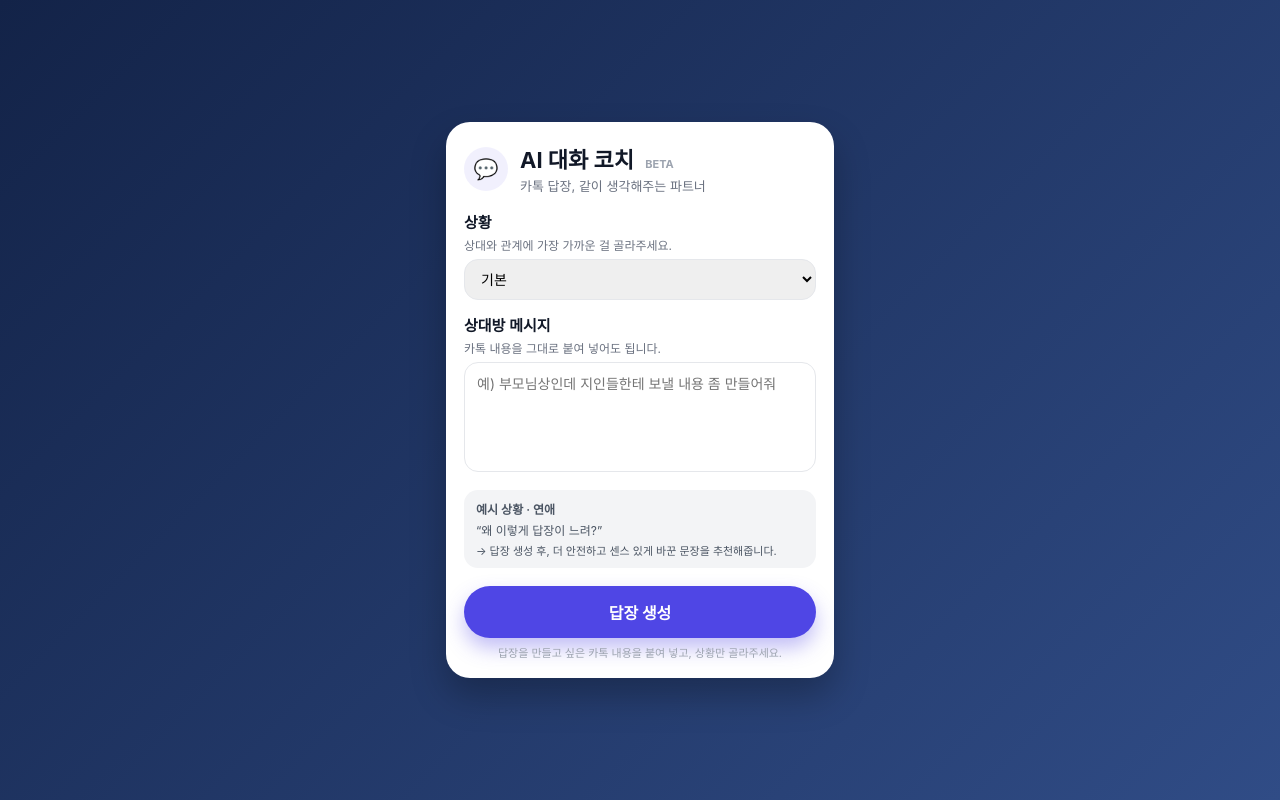
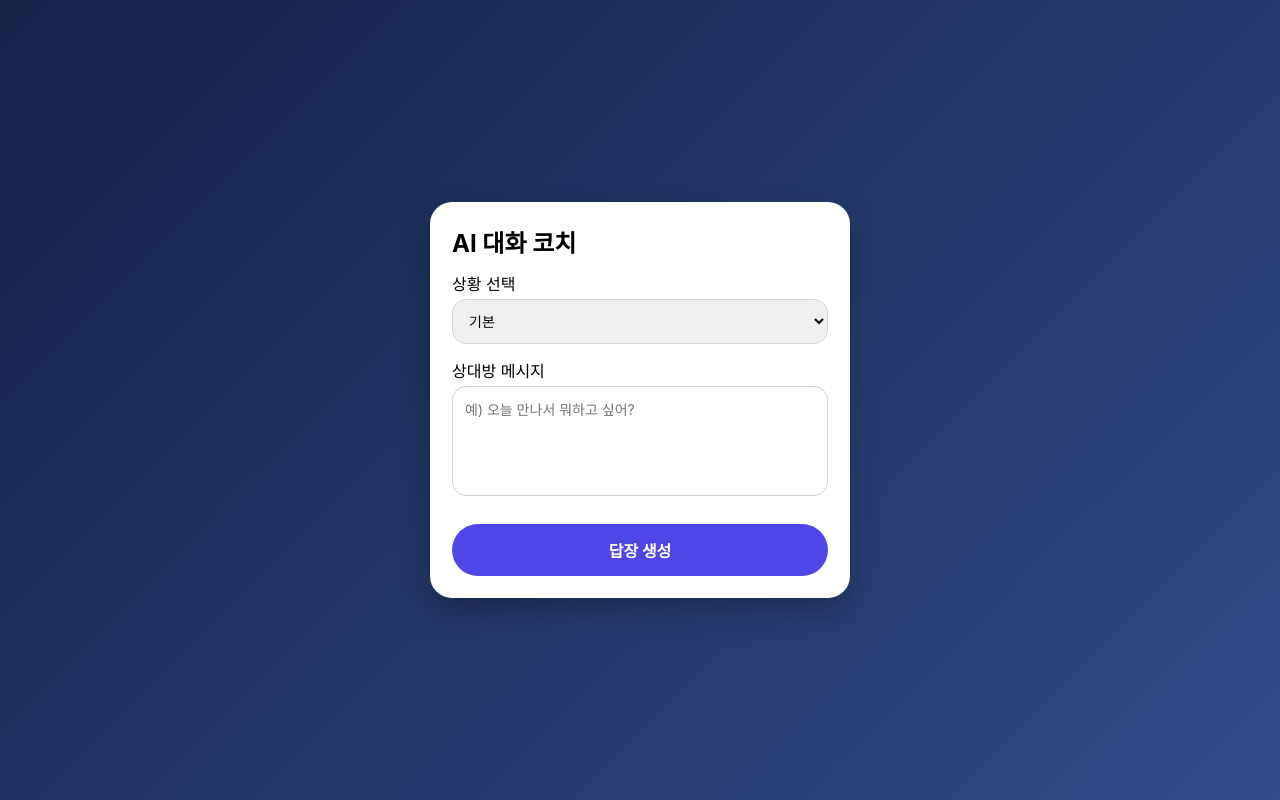
Before and after one commit to wkh7997-ship-it/ai-reply-coach, a plain HTML site: page index.html in a window 1280 px wide. Drawn offline with Linux system fonts and the light colour scheme.

Commit message:
Update index.html

```diff
--- a/index.html
+++ b/index.html
@@ -1,3 +1,4 @@
+
 <!DOCTYPE html>
 <html lang="ko">
 <head>
@@ -16,202 +17,120 @@
       box-sizing: border-box;
       margin: 0;
       padding: 0;
-      font-family: -apple-system, BlinkMacSystemFont, "Noto Sans KR", system-ui,
-        sans-serif;
+      font-family: -apple-system, BlibkMacSystemFont, "Noto Sans KR",
+        system-ui, sans-serif;
     }
 
     body {
       min-height: 100vh;
+      background: linear-gradient(135deg, var(--bg-grad-1), var(--bg-grad-2));
       display: flex;
       justify-content: center;
       align-items: center;
-      background: linear-gradient(135deg, var(--bg-grad-1), var(--bg-grad-2));
-      color: #111827;
+      padding: 20px;
     }
 
-    .app-wrapper {
+    .screen {
       width: 100%;
       max-width: 420px;
-      padding: 16px;
+      display: none;
     }
 
-    .app-card {
-      width: 100%;
-      background: #ffffff;
-      border-radius: 24px;
-      padding: 20px 18px 18px;
-      box-shadow: 0 18px 35px rgba(0, 0, 0, 0.26);
+    .screen.active {
+      display: block;
     }
 
-    .app-header {
-      display: flex;
-      align-items: center;
-      margin-bottom: 16px;
+    .card {
+      background: #fff;
+      border-radius: 22px;
+      padding: 22px;
+      box-shadow: 0 14px 30px rgba(0, 0, 0, 0.25);
     }
 
-    .app-header-icon {
-      width: 44px;
-      height: 44px;
-      border-radius: 999px;
-      background: rgba(79, 70, 229, 0.08);
-      display: flex;
-      align-items: center;
-      justify-content: center;
-      margin-right: 12px;
-      flex-shrink: 0;
-    }
-
-    .app-header-icon span {
-      font-size: 20px;
-    }
-
-    .app-title-wrap {
-      flex: 1;
-    }
-
-    .app-title {
-      font-size: 22px;
+    .title {
+      font-size: 24px;
       font-weight: 700;
-      color: #111827;
-      margin-bottom: 2px;
-    }
-
-    .app-subtitle {
-      font-size: 13px;
-      color: #6b7280;
-    }
-
-    .beta-badge {
-      font-size: 11px;
-      color: #9ca3af;
-      margin-left: 6px;
-    }
-
-    .section-label {
-      font-size: 15px;
-      font-weight: 600;
-      margin-bottom: 4px;
-      margin-top: 4px;
-    }
-
-    .section-help {
-      font-size: 12px;
-      color: #6b7280;
-      margin-bottom: 6px;
+      margin-bottom: 12px;
     }
 
     select,
     textarea {
       width: 100%;
+      margin-top: 4px;
+      margin-bottom: 14px;
+      padding: 12px;
       border-radius: 14px;
-      border: 1px solid #e5e7eb;
-      padding: 10px 12px;
+      border: 1px solid #d1d5db;
       font-size: 14px;
-      outline: none;
-    }
-
-    select:focus,
-    textarea:focus {
-      border-color: var(--accent);
-      box-shadow: 0 0 0 1px rgba(79, 70, 229, 0.25);
+      resize: none;
     }
 
     textarea {
-      resize: none;
-      min-height: 110px;
-      line-height: 1.5;
+      height: 110px;
     }
 
-    .example-box {
-      margin-top: 14px;
-      padding: 10px 12px;
-      border-radius: 14px;
-      background: #f3f4f6;
-      font-size: 12px;
-      color: #4b5563;
+    .btn {
+      width: 100%;
+      padding: 14px;
+      border: none;
+      border-radius: 999px;
+      background: var(--accent);
+      color: #fff;
+      font-size: 16px;
+      font-weight: 700;
+      cursor: pointer;
+      margin-top: 10px;
     }
 
-    .example-title {
-      font-weight: 600;
-      margin-bottom: 4px;
+    /* 결과 화면 스타일 */
+    .reply-box {
+      background: #eef2ff;
+      padding: 12px;
+      border-radius: 14px;
+      margin-bottom: 14px;
+      font-size: 14px;
+      position: relative;
     }
 
-    .btn-wrap {
-      margin-top: 18px;
+    .reply-positive {
+      border-left: 6px solid #22c55e; /* 초록색 */
     }
 
-    .primary-btn {
-      width: 100%;
-      border: none;
-      border-radius: 999px;
-      padding: 14px 16px;
-      font-size: 16px;
-      font-weight: 700;
-      background: var(--accent);
-      color: #fff;
-      cursor: pointer;
-      box-shadow: 0 10px 20px rgba(79, 70, 229, 0.35);
+    .reply-negative {
+      border-left: 6px solid #ef4444; /* 빨간색 */
     }
 
-    .primary-btn:active {
-      transform: translateY(1px);
-      box-shadow: 0 6px 14px rgba(79, 70, 229, 0.25);
+    .copy-btn {
+      position: absolute;
+      right: 12px;
+      bottom: 8px;
+      padding: 4px 10px;
+      font-size: 12px;
+      background: #4f46e5;
+      color: #fff;
+      border-radius: 8px;
+      cursor: pointer;
     }
 
-    .result-box {
-      margin-top: 14px;
-      padding: 10px 12px;
-      border-radius: 14px;
-      background: #eef2ff;
-      font-size: 13px;
-      color: #111827;
-      white-space: pre-wrap;
-    }
-
-    .result-title {
-      font-weight: 600;
-      margin-bottom: 4px;
-      color: #3730a3;
-    }
-
-    .small-caption {
-      margin-top: 6px;
-      font-size: 11px;
-      color: #9ca3af;
+    .back-btn {
+      margin-top: 12px;
       text-align: center;
-    }
-
-    @media (max-height: 650px) {
-      body {
-        align-items: flex-start;
-      }
-      .app-wrapper {
-        padding-top: 12px;
-      }
+      color: #fff;
+      font-size: 14px;
+      cursor: pointer;
+      opacity: 0.8;
     }
   </style>
 </head>
 
 <body>
-  <div class="app-wrapper">
-    <div class="app-card">
-      <!-- 헤더 -->
-      <div class="app-header">
-        <div class="app-header-icon">
-          <span>💬</span>
-        </div>
-        <div class="app-title-wrap">
-          <div class="app-title">
-            AI 대화 코치
-            <span class="beta-badge">BETA</span>
-          </div>
-          <div class="app-subtitle">카톡 답장, 같이 생각해주는 파트너</div>
-        </div>
-      </div>
 
-      <!-- 상황 선택 -->
-      <div class="section-label">상황</div>
-      <div class="section-help">상대와 관계에 가장 가까운 걸 골라주세요.</div>
+  <!-- ▣ 입력 화면 -->
+  <div id="inputScreen" class="screen active">
+    <div class="card">
+      <div class="title">AI 대화 코치</div>
+
+      <label>상황 선택</label>
       <select id="context">
         <option value="basic">기본</option>
         <option value="love">연애</option>
@@ -220,77 +139,36 @@
         <option value="family">가족</option>
       </select>
 
-      <!-- 상대방 메시지 -->
-      <div class="section-label" style="margin-top: 14px;">상대방 메시지</div>
-      <div class="section-help">
-        카톡 내용을 그대로 붙여 넣어도 됩니다.
-      </div>
-      <textarea id="inputText" placeholder="예) 부모님상인데 지인들한테 보낼 내용 좀 만들어줘"></textarea>
+      <label>상대방 메시지</label>
+      <textarea id="inputText" placeholder="예) 오늘 만나서 뭐하고 싶어?"></textarea>
 
-      <!-- 예시 박스 -->
-      <div class="example-box">
-        <div class="example-title">예시 상황 · 연애</div>
-        <div>“왜 이렇게 답장이 느려?”</div>
-        <div style="margin-top: 4px; font-size: 11px;">
-          → 답장 생성 후, 더 안전하고 센스 있게 바꾼 문장을 추천해줍니다.
-        </div>
-      </div>
-
-      <!-- 버튼 -->
-      <div class="btn-wrap">
-        <button class="primary-btn" onclick="sendText()">답장 생성</button>
-      </div>
-
-      <!-- 결과 영역 -->
-      <div id="result" class="result-box" style="display:none;">
-        <div class="result-title">추천 답장</div>
-        <div id="resultText"></div>
-      </div>
-
-      <div class="small-caption">
-        답장을 만들고 싶은 카톡 내용을 붙여 넣고, 상황만 골라주세요.
-      </div>
+      <button class="btn" onclick="generate()">답장 생성</button>
     </div>
   </div>
 
+  <!-- ▣ 결과 화면 -->
+  <div id="resultScreen" class="screen">
+    <div class="card">
+      <div class="title">추천 답장</div>
+      <div id="replyList"></div>
+    </div>
+
+    <div class="back-btn" onclick="backToInput()">← 다시 입력하기</div>
+  </div>
+
   <script>
-    // 상황별 테마 색 변경
-    const contextSelect = document.getElementById("context");
+    // 화면 전환 함수
+    function showScreen(id) {
+      document.querySelectorAll(".screen").forEach((s) => {
+        s.classList.remove("active");
+      });
+      document.getElementById(id).classList.add("active");
+    }
 
-    contextSelect.addEventListener("change", () => {
-      const v = contextSelect.value;
-      switch (v) {
-        case "love": // 연애
-          document.documentElement.style.setProperty("--bg-grad-1", "#4b2566");
-          document.documentElement.style.setProperty("--bg-grad-2", "#ff6fb1");
-          document.documentElement.style.setProperty("--accent", "#ec4899");
-          break;
-        case "friend": // 친구
-          document.documentElement.style.setProperty("--bg-grad-1", "#065f46");
-          document.documentElement.style.setProperty("--bg-grad-2", "#059669");
-          document.documentElement.style.setProperty("--accent", "#10b981");
-          break;
-        case "work": // 직장
-          document.documentElement.style.setProperty("--bg-grad-1", "#020617");
-          document.documentElement.style.setProperty("--bg-grad-2", "#1e293b");
-          document.documentElement.style.setProperty("--accent", "#4f46e5");
-          break;
-        case "family": // 가족
-          document.documentElement.style.setProperty("--bg-grad-1", "#92400e");
-          document.documentElement.style.setProperty("--bg-grad-2", "#f59e0b");
-          document.documentElement.style.setProperty("--accent", "#f97316");
-          break;
-        default: // basic
-          document.documentElement.style.setProperty("--bg-grad-1", "#132348");
-          document.documentElement.style.setProperty("--bg-grad-2", "#304c86");
-          document.documentElement.style.setProperty("--accent", "#4f46e5");
-      }
-    });
-
-    // AI 서버에 요청 보내기
-    async function sendText() {
+    // 답장 생성 요청
+    async function generate() {
       const text = document.getElementById("inputText").value.trim();
-      const ctx = document.getElementById("context").value;
+      const context = document.getElementById("context").value;
 
       if (!text) {
         alert("상대방 메시지를 입력해주세요.");
@@ -301,24 +179,57 @@
         const res = await fetch("/reply", {
           method: "POST",
           headers: { "Content-Type": "application/json" },
-          body: JSON.stringify({ text, context: ctx }),
+          body: JSON.stringify({ text, context }),
         });
 
         const data = await res.json();
-        const box = document.getElementById("result");
-        const textEl = document.getElementById("resultText");
 
-        if (data.reply) {
-          textEl.textContent = data.reply;
-          box.style.display = "block";
+        const list = document.getElementById("replyList");
+        list.innerHTML = ""; // 초기화
+
+        if (!data.reply) {
+          list.innerHTML = "오류: 서버 응답 없음";
         } else {
-          textEl.textContent = "오류가 발생했습니다. 서버 응답을 확인해주세요.";
-          box.style.display = "block";
+          const replies = data.reply.split("\n").filter((r) => r.trim() !== "");
+
+          replies.forEach((r) => {
+            // 긍정/부정 감정 점수 간단 판별
+            const positiveWords = ["좋", "괜찮", "도움", "고마", "편하", "문제없"];
+            const negativeWords = ["미안", "불편", "늦어", "어려움", "화내", "곤란"];
+
+            let cls = "reply-positive";
+            if (negativeWords.some((w) => r.includes(w))) {
+              cls = "reply-negative";
+            } else if (positiveWords.some((w) => r.includes(w))) {
+              cls = "reply-positive";
+            }
+
+            list.innerHTML += `
+              <div class="reply-box ${cls}">
+                ${r}
+                <div class="copy-btn" onclick="copyText(\`${r}\`)">복사</div>
+              </div>
+            `;
+          });
         }
+
+        showScreen("resultScreen");
       } catch (e) {
-        alert("서버에 연결할 수 없습니다. app.py가 실행 중인지 확인해주세요.");
+        alert("서버 연결 실패. app.py 실행 상태를 확인하세요.");
       }
     }
+
+    // 복사 기능
+    function copyText(text) {
+      navigator.clipboard.writeText(text);
+      alert("복사되었습니다!");
+    }
+
+    // 입력 화면으로 돌아가기
+    function backToInput() {
+      showScreen("inputScreen");
+    }
   </script>
+
 </body>
 </html>
```
